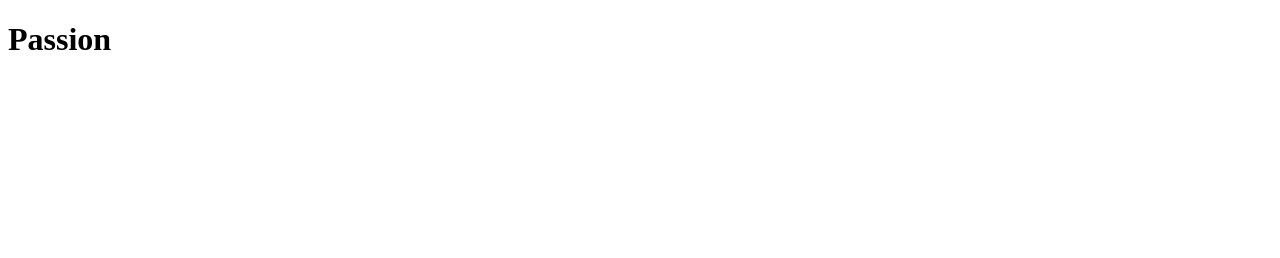
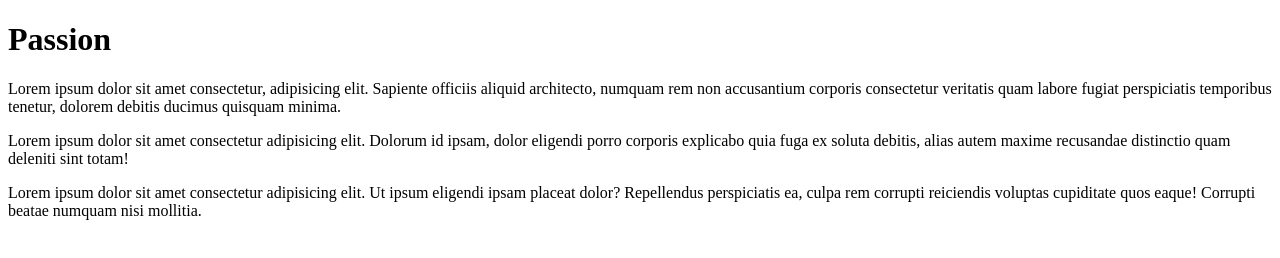
Before and after one commit to 2296789/passion, a plain HTML site: page Passion/index.html in a window 1280 px wide. Drawn offline with Linux system fonts and the light colour scheme.

Commit message:
ajoute la contenu

```diff
--- a/Passion/index.html
+++ b/Passion/index.html
@@ -8,5 +8,8 @@
 </head>
 <body>
     <h1>Passion</h1>
+    <p>Lorem ipsum dolor sit amet consectetur, adipisicing elit. Sapiente officiis aliquid architecto, numquam rem non accusantium corporis consectetur veritatis quam labore fugiat perspiciatis temporibus tenetur, dolorem debitis ducimus quisquam minima.</p>
+    <p>Lorem ipsum dolor sit amet consectetur adipisicing elit. Dolorum id ipsam, dolor eligendi porro corporis explicabo quia fuga ex soluta debitis, alias autem maxime recusandae distinctio quam deleniti sint totam!</p>
+    <p>Lorem ipsum dolor sit amet consectetur adipisicing elit. Ut ipsum eligendi ipsam placeat dolor? Repellendus perspiciatis ea, culpa rem corrupti reiciendis voluptas cupiditate quos eaque! Corrupti beatae numquam nisi mollitia.</p>
 </body>
 </html>
```
